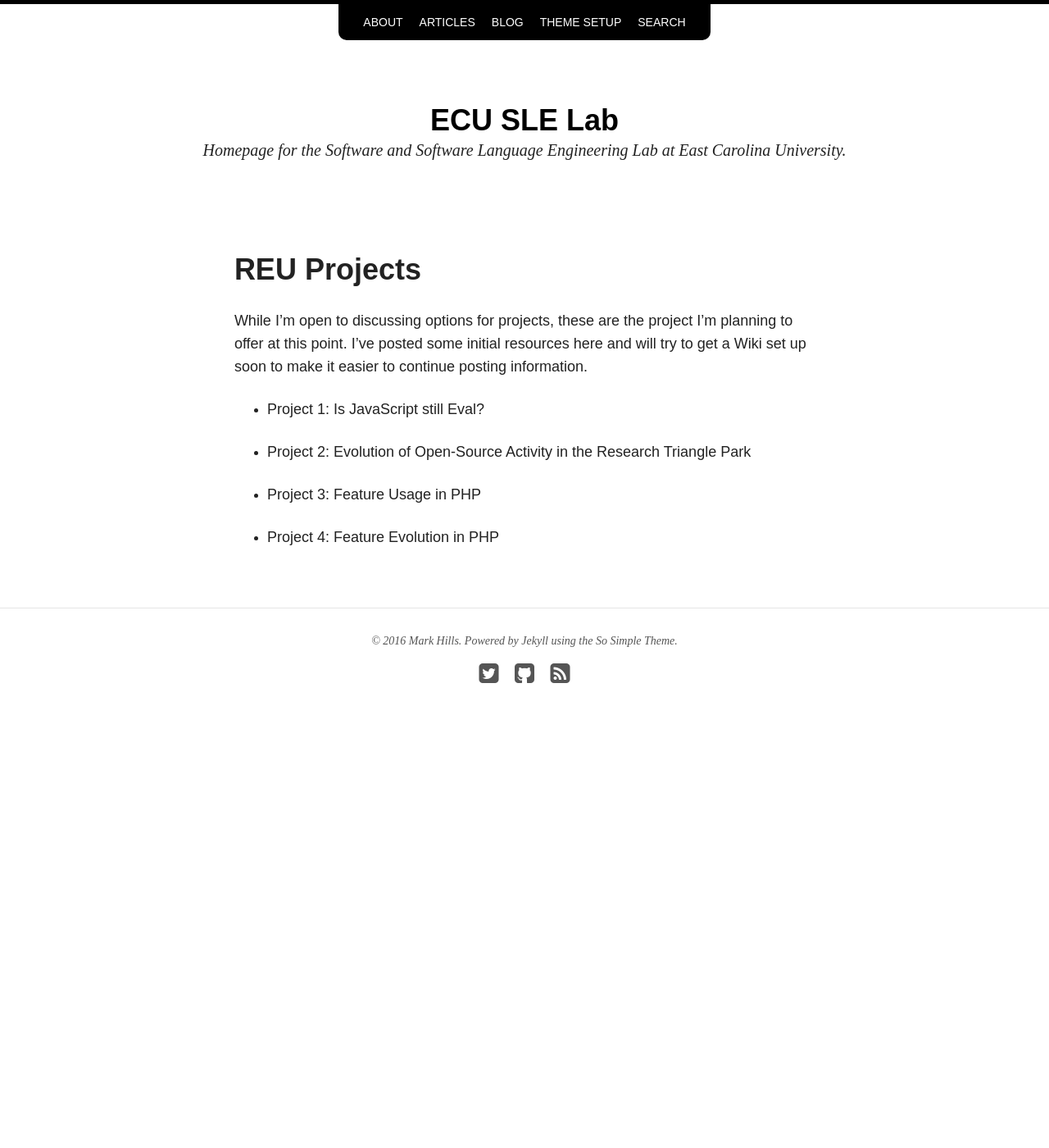
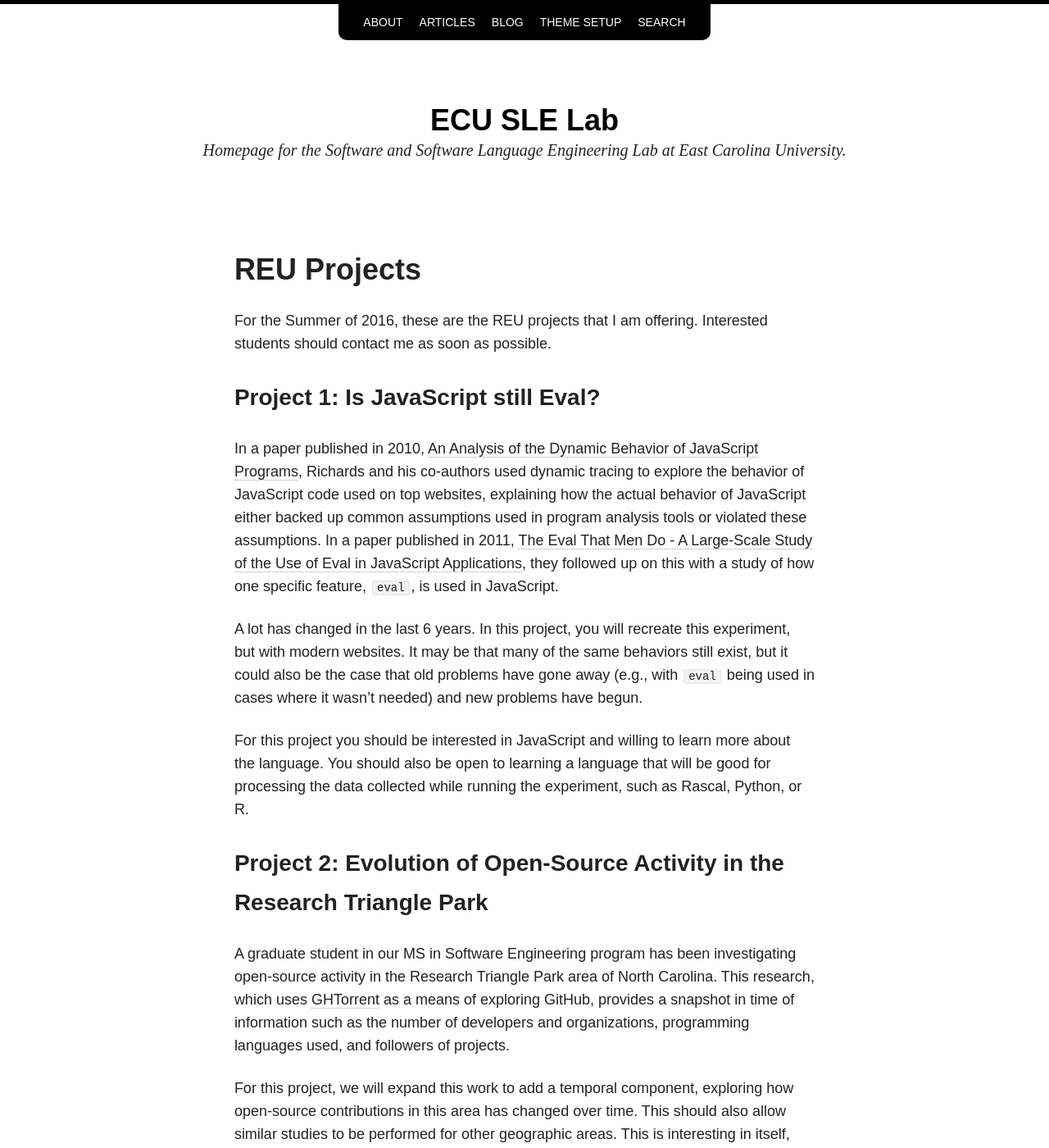
Before and after one commit to ecu-sle-lab/ecu-sle-lab.github.io, a Jekyll site: the page built from reu/reu2016/index.md, in a window 1280 px wide and 1400 px high. Shown: the whole window at 82% size. Built offline with Jekyll 4.4.1, drawn with Linux system fonts in a browser that asks for light colours; nearby versions of some CDN libraries; some of the changed text lies outside the part shown.

Commit message:
Added project info

```diff
--- a/reu/reu2016/index.md
+++ b/reu/reu2016/index.md
@@ -4,12 +4,30 @@ layout: page
 
 # REU Projects
 
-While I'm open to discussing options for projects, these are the project I'm planning to offer at this point. I've posted some initial resources here and will try to get a Wiki set up soon to make it easier to continue posting information.
+For the Summer of 2016, these are the REU projects that I am offering. Interested students should contact me as soon as possible.
 
-* Project 1: Is JavaScript still Eval?
+### Project 1: Is JavaScript still Eval?
 
-* Project 2: Evolution of Open-Source Activity in the Research Triangle Park
+In a paper published in 2010, [An Analysis of the Dynamic Behavior of JavaScript Programs](http://doi.acm.org/10.1145/1806596.1806598), Richards and his co-authors used dynamic tracing to explore the behavior of JavaScript code used on top websites, explaining how the actual behavior of JavaScript either backed up common assumptions used in program analysis tools or violated these assumptions. In a paper published in 2011, [The Eval That Men Do - A Large-Scale Study of the Use of Eval in JavaScript Applications](http://dx.doi.org/10.1007/978-3-642-22655-7_4), they followed up on this with a study of how one specific feature, `eval`, is used in JavaScript.
 
-* Project 3: Feature Usage in PHP
+A lot has changed in the last 6 years. In this project, you will recreate this experiment, but with modern websites. It may be that many of the same behaviors still exist, but it could also be the case that old problems have gone away (e.g., with `eval` being used in cases where it wasn't needed) and new problems have begun.
 
-* Project 4: Feature Evolution in PHP
+For this project you should be interested in JavaScript and willing to learn more about the language. You should also be open to learning a language that will be good for processing the data collected while running the experiment, such as Rascal, Python, or R.
+
+### Project 2: Evolution of Open-Source Activity in the Research Triangle Park
+
+A graduate student in our MS in Software Engineering program has been investigating open-source activity in the Research Triangle Park area of North Carolina. This research, which uses [GHTorrent](http://ghtorrent.org/) as a means of exploring GitHub, provides a snapshot in time of information such as the number of developers and organizations, programming languages used, and followers of projects.
+
+For this project, we will expand this work to add a temporal component, exploring how open-source contributions in this area has changed over time. This should also allow similar studies to be performed for other geographic areas. This is interesting in itself, and also provides information that can be useful for other research aimed at assisting developers and copmanies participating in open-source projects.
+
+### Project 3: Feature Usage in PHP
+
+In earlier work published in the paper [An Empirical Study of PHP Feature Usage: A Static Analysis Perspective](http://www.cs.ecu.edu/hillsma/publications/php-feature-usage.pdf), we explored how language features are used in the PHP programming language by exploring a number of popular open-source systems. This was done using the [Rascal](http://www.rascal-mpl.org/) programming language and the [PHP AiR](https://github.com/cwi-swat/php-analysis) framework for PHP program analysis.
+
+For this project, we would like to expand this work, looking both at additional systems, additional language features, and additional ways to categorize how these features are used. The purpose of this research is to provide a firm foundation for the development of program analysis tools for the PHP language.
+
+### Project 4: Feature Evolution in PHP
+
+An initial start of this work was published in the paper [Evolution of Dynamic Feature Usage in PHP](http://www.cs.ecu.edu/hillsma/publications/php-dynamic-evolution.pdf). In that paper, we looked at two systems, [WordPress](https://wordpress.org/) and [MediaWiki](https://www.mediawiki.org/wiki/MediaWiki), exploring how the use of certain dynamic features changed over time.
+
+For this project, we would like to expand this work, looking at additional features and additional systems, and also exploring why some of these changes have taken place. The purpose of this work is to provide a firm foundation for the development of program analysis tools for the PHP language, here allowing tool developers to account for features that are being phased out and to prepare for features that are not often used but are becoming more popular.
```
